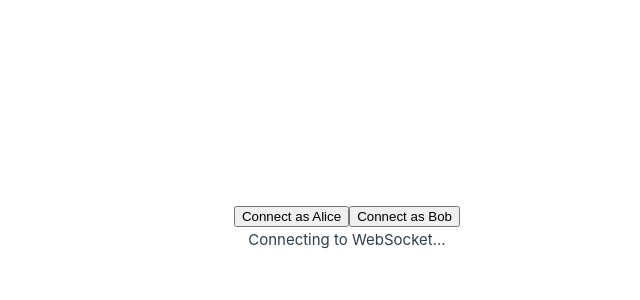
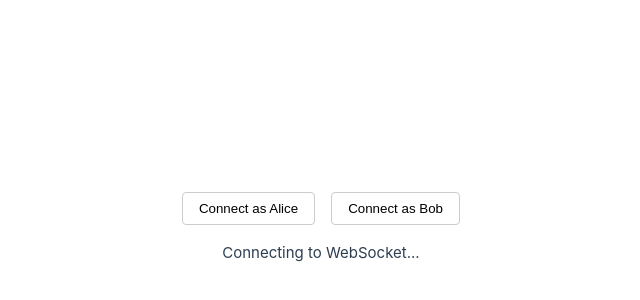
Before and after one commit to sogladev/voicechat-proximity, a Vue app in the folder frontend/: page / in a window 1280 px wide. Shown: the part 172-472 px from the top of the page, without its empty margins (180-820 px from the left). Built offline with nearby package versions, Linux system fonts and the light colour scheme; no server answers; the HTML template or start-up script is replaced by a standard one.

Commit message:
some style

```diff
--- a/frontend/src/App.vue
+++ b/frontend/src/App.vue
@@ -100,5 +100,35 @@ const disconnect = () => {
   display: flex;
   flex-direction: column;
   align-items: center;
+  gap: 1rem;
+}
+
+.button-container {
+  display: flex;
+  gap: 1rem;
+}
+
+.status-container {
+  display: flex;
+  flex-direction: column;
+  align-items: center;
+  gap: 0.5rem;
+}
+
+button {
+  padding: 0.5rem 1rem;
+  border: 1px solid #ccc;
+  border-radius: 4px;
+  background-color: #fff;
+  cursor: pointer;
+}
+
+button:hover {
+  background-color: #f0f0f0;
+}
+
+button:disabled {
+  cursor: not-allowed;
+  opacity: 0.5;
 }
 </style>
```
